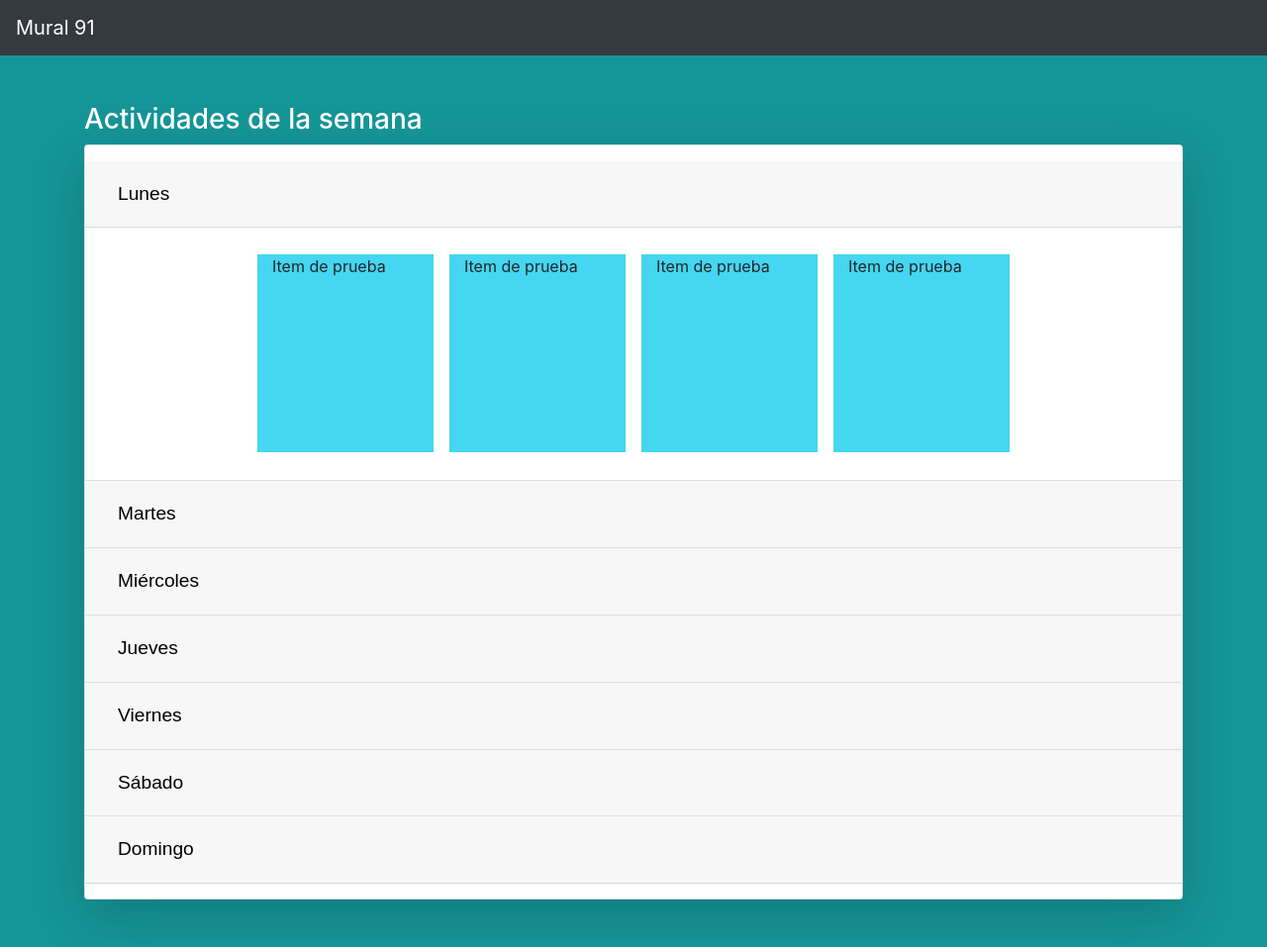
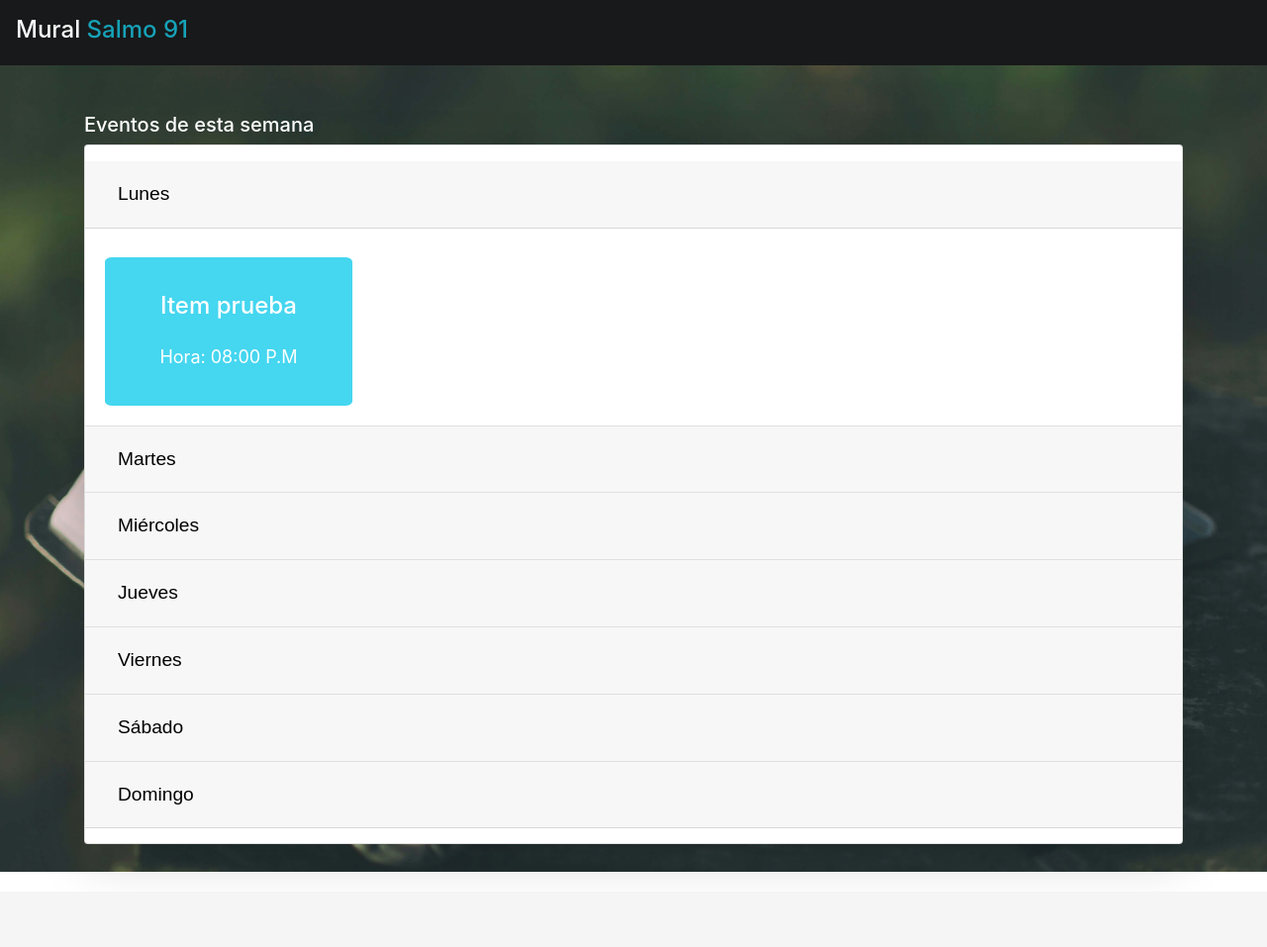
Before and after one commit to greatBrain/mural91, a Python web app: template templates/user/mural.html in a window 1280 px wide, after a click on "Lunes". Shown: the whole page at 99% size. After the commit the page ends 901 px from the top, so only its background shows below. Run offline with Jinja, Linux system fonts and the light colour scheme; the template is opened without the code that fills it, so the values that code supplies are empty; some libraries are stand-ins or nearby versions.

Commit message:
add:cards styles

```diff
--- a/templates/user/mural.html
+++ b/templates/user/mural.html
@@ -1,39 +1,59 @@
-<!DOCTYPE html>
+<!doctype html>
 <html lang="es">
     <head>
-    <meta charset="UTF-8">
-    <meta name="viewport" content="width=device-width, initial-scale=1.0">
+        <meta charset="UTF-8" />
+        <meta name="viewport" content="width=device-width, initial-scale=1.0" />
         <title>Mural actividades</title>
-    <link rel="stylesheet" href="https://stackpath.bootstrapcdn.com/bootstrap/4.5.2/css/bootstrap.min.css">
-    <link rel="stylesheet" type="text/css" href="temp.css">
+        <link
+            rel="stylesheet"
+            href="https://stackpath.bootstrapcdn.com/bootstrap/4.5.2/css/bootstrap.min.css"
+        />
+        <link rel="stylesheet" type="text/css" href="temp.css" />
     </head>
     <body>
         <header>
-        <nav class="navbar navbar-expand-lg navbar-dark bg-dark">
-            <a class="navbar-brand " href="#">Mural 91</a>
+            <nav class="navbar navbar-expand-lg navbar-dark">
+                <a class="navbar-brand pt-2" href="#">
+                    <h4>Mural <span class="text-info">Salmo 91</h4></span>
+                </a>
             </nav>
         </header>
         <main>
             <section class="activities mb-5">
                 <div class="container mt-5 rounded">
-                <h3 class="text-left text-white">Actividades de la semana</h3>
+                    <h5 class="text-left text-white">
+                        Eventos de esta semana
+                    </h5>
                     <div class="accordion shadow-lg" id="accordionExample">
                         <!-- Lunes -->
                         <div class="card pt-3">
                             <div class="card-header" id="headingMonday">
                                 <h2 class="mb-0">
-                                <button class="btn btn-link" type="button" data-toggle="collapse" data-target="#collapseMonday" aria-expanded="true" aria-controls="collapseMonday">
+                                    <button
+                                        class="btn btn-link"
+                                        type="button"
+                                        data-toggle="collapse"
+                                        data-target="#collapseMonday"
+                                        aria-expanded="true"
+                                        aria-controls="collapseMonday"
+                                    >
                                         Lunes
                                     </button>
                                 </h2>
                             </div>
-                        <div id="collapseMonday" class="collapse" aria-labelledby="headingMonday" data-parent="#accordionExample">
+                            <div
+                                id="collapseMonday"
+                                class="collapse"
+                                aria-labelledby="headingMonday"
+                                data-parent="#accordionExample"
+                            >
                                 <div class="card-body">
-                                <div class="infoCards monday">
-                                     <div class="card-item mondayCard col-lg-2 col-md-3 col-sm-4 col-xs-4">Item de prueba</div>
-                                     <div class="card-item mondayCard col-lg-2 col-md-3 col-sm-4 col-xs-4">Item de prueba</div>
-                                     <div class="card-item mondayCard col-lg-2 col-md-3 col-sm-4 col-xs-4">Item de prueba</div>
-                                     <div class="card-item mondayCard col-lg-2 col-md-3 col-sm-4 col-xs-4">Item de prueba</div>
+                                    <div class="infoCards monday"> <!--  card-shadow-->
+                                        <div class="card-item mondayCard">
+                                            <h4 class="eventTitle text-center pt-3" id="monday-event-tile">Item prueba</h4>
+                                            <p class="eventDescription" id="event-description"></p>
+                                            <p class="eventTime" id="event-time">Hora: 08:00 P.M</p>
+                                        </div>
                                     </div>
                                 </div>
                             </div>
@@ -43,18 +63,31 @@
                         <div class="card">
                             <div class="card-header" id="headingTuesday">
                                 <h2 class="mb-0">
-                                <button class="btn btn-link collapsed" type="button" data-toggle="collapse" data-target="#collapseTuesday" aria-expanded="false" aria-controls="collapseTuesday">
+                                    <button
+                                        class="btn btn-link collapsed"
+                                        type="button"
+                                        data-toggle="collapse"
+                                        data-target="#collapseTuesday"
+                                        aria-expanded="false"
+                                        aria-controls="collapseTuesday"
+                                    >
                                         Martes
                                     </button>
                                 </h2>
                             </div>
-                        <div id="collapseTuesday" class="collapse" aria-labelledby="headingTuesday" data-parent="#accordionExample">
+                            <div
+                                id="collapseTuesday"
+                                class="collapse"
+                                aria-labelledby="headingTuesday"
+                                data-parent="#accordionExample"
+                            >
                                 <div class="card-body">
                                     <div class="infoCards tuesday">
-                                    <div class="card-item tuesdayCard col-lg-2 col-md-3 col-sm-4 col-xs-4">Item de prueba</div>
-                                    <div class="card-item tuesdayCard col-lg-2 col-md-3 col-sm-4 col-xs-4">Item de prueba</div>
-                                    <div class="card-item tuesdayCard col-lg-2 col-md-3 col-sm-4 col-xs-4">Item de prueba</div>
-                                    <div class="card-item tuesdayCard col-lg-2 col-md-3 col-sm-4 col-xs-4">Item de prueba</div>
+                                        <div class="card-item tuesdayCard">
+                                            <h4 class="eventTitle text-center pt-3" id="tuesday-event-tile">Item prueba</h4>
+                                            <p class="eventDescription" id="event-description"></p>
+                                            <p class="eventTime" id="event-time">Hora: 08:00 P.M</p>
+                                        </div>
                                     </div>
                                 </div>
                             </div>
@@ -64,18 +97,31 @@
                         <div class="card">
                             <div class="card-header" id="headingWednesday">
                                 <h2 class="mb-0">
-                                <button class="btn btn-link collapsed" type="button" data-toggle="collapse" data-target="#collapseWednesday" aria-expanded="false" aria-controls="collapseWednesday">
+                                    <button
+                                        class="btn btn-link collapsed"
+                                        type="button"
+                                        data-toggle="collapse"
+                                        data-target="#collapseWednesday"
+                                        aria-expanded="false"
+                                        aria-controls="collapseWednesday"
+                                    >
                                         Miércoles
                                     </button>
                                 </h2>
                             </div>
-                        <div id="collapseWednesday" class="collapse" aria-labelledby="headingWednesday" data-parent="#accordionExample">
+                            <div
+                                id="collapseWednesday"
+                                class="collapse"
+                                aria-labelledby="headingWednesday"
+                                data-parent="#accordionExample"
+                            >
                                 <div class="card-body">
                                     <div class="infoCards wednesday">
-                                    <div class="card-item wednesdayCard col-lg-2 col-md-3 col-sm-4 col-xs-4">Item de prueba</div>
-                                    <div class="card-item wednesdayCard col-lg-2 col-md-3 col-sm-4 col-xs-4">Item de prueba</div>
-                                    <div class="card-item wednesdayCard col-lg-2 col-md-3 col-sm-4 col-xs-4">Item de prueba</div>
-                                    <div class="card-item wednesdayCard col-lg-2 col-md-3 col-sm-4 col-xs-4">Item de prueba</div>
+                                        <div class="card-item wednesdayCard">
+                                            <h4 class="eventTitle text-center pt-3" id="wednesday-event-tile">Item prueba</h4>
+                                            <p class="eventDescription" id="event-description"></p>
+                                            <p class="eventTime" id="event-time">Hora: 08:00 P.M</p>
+                                        </div>
                                     </div>
                                 </div>
                             </div>
@@ -85,18 +131,31 @@
                         <div class="card">
                             <div class="card-header" id="headingThursday">
                                 <h2 class="mb-0">
-                                <button class="btn btn-link collapsed" type="button" data-toggle="collapse" data-target="#collapseThursday" aria-expanded="false" aria-controls="collapseThursday">
+                                    <button
+                                        class="btn btn-link collapsed"
+                                        type="button"
+                                        data-toggle="collapse"
+                                        data-target="#collapseThursday"
+                                        aria-expanded="false"
+                                        aria-controls="collapseThursday"
+                                    >
                                         Jueves
                                     </button>
                                 </h2>
                             </div>
-                        <div id="collapseThursday" class="collapse" aria-labelledby="headingThursday" data-parent="#accordionExample">
+                            <div
+                                id="collapseThursday"
+                                class="collapse"
+                                aria-labelledby="headingThursday"
+                                data-parent="#accordionExample"
+                            >
                                 <div class="card-body">
                                     <div class="infoCards thursday">
-                                    <div class="card-item thursdayCard col-lg-2 col-md-3 col-sm-4 col-xs-4">Item de prueba</div>
-                                    <div class="card-item thursdayCard col-lg-2 col-md-3 col-sm-4 col-xs-4">Item de prueba</div>
-                                    <div class="card-item thursdayCard col-lg-2 col-md-3 col-sm-4 col-xs-4">Item de prueba</div>
-                                    <div class="card-item thursdayCard col-lg-2 col-md-3 col-sm-4 col-xs-4">Item de prueba</div>
+                                        <div class="card-item thursdayCard">
+                                            <h4 class="eventTitle text-center pt-3" id="thursday-event-tile">Item prueba</h4>
+                                            <p class="eventDescription" id="event-description"></p>
+                                            <p class="eventTime" id="event-time">Hora: 08:00 P.M</p>
+                                        </div>
                                     </div>
                                 </div>
                             </div>
@@ -106,18 +165,31 @@
                         <div class="card">
                             <div class="card-header" id="headingFriday">
                                 <h2 class="mb-0">
-                                <button class="btn btn-link collapsed" type="button" data-toggle="collapse" data-target="#collapseFriday" aria-expanded="false" aria-controls="collapseFriday">
+                                    <button
+                                        class="btn btn-link collapsed"
+                                        type="button"
+                                        data-toggle="collapse"
+                                        data-target="#collapseFriday"
+                                        aria-expanded="false"
+                                        aria-controls="collapseFriday"
+                                    >
                                         Viernes
                                     </button>
                                 </h2>
                             </div>
-                        <div id="collapseFriday" class="collapse" aria-labelledby="headingFriday" data-parent="#accordionExample">
+                            <div
+                                id="collapseFriday"
+                                class="collapse"
+                                aria-labelledby="headingFriday"
+                                data-parent="#accordionExample"
+                            >
                                 <div class="card-body">
                                     <div class="infoCards friday">
-                                    <div class="card-item fridayCard col-lg-2 col-md-3 col-sm-4 col-xs-4">Item de prueba</div>
-                                    <div class="card-item fridayCard col-lg-2 col-md-3 col-sm-4 col-xs-4">Item de prueba</div>
-                                    <div class="card-item fridayCard col-lg-2 col-md-3 col-sm-4 col-xs-4">Item de prueba</div>
-                                    <div class="card-item fridayCard col-lg-2 col-md-3 col-sm-4 col-xs-4">Item de prueba</div>
+                                        <div class="card-item fridayCard">
+                                            <h4 class="eventTitle text-center pt-3" id="friday-event-tile">Item prueba</h4>
+                                            <p class="eventDescription" id="event-description"></p>
+                                            <p class="eventTime" id="event-time">Hora: 08:00 P.M</p>
+                                        </div>
                                     </div>
                                 </div>
                             </div>
@@ -127,18 +199,31 @@
                         <div class="card">
                             <div class="card-header" id="headingSaturday">
                                 <h2 class="mb-0">
-                                <button class="btn btn-link collapsed" type="button" data-toggle="collapse" data-target="#collapseSaturday" aria-expanded="false" aria-controls="collapseSaturday">
+                                    <button
+                                        class="btn btn-link collapsed"
+                                        type="button"
+                                        data-toggle="collapse"
+                                        data-target="#collapseSaturday"
+                                        aria-expanded="false"
+                                        aria-controls="collapseSaturday"
+                                    >
                                         Sábado
                                     </button>
                                 </h2>
                             </div>
-                        <div id="collapseSaturday" class="collapse" aria-labelledby="headingSaturday" data-parent="#accordionExample">
+                            <div
+                                id="collapseSaturday"
+                                class="collapse"
+                                aria-labelledby="headingSaturday"
+                                data-parent="#accordionExample"
+                            >
                                 <div class="card-body">
                                     <div class="infoCards saturday">
-                                    <div class="card-item saturdayCard col-lg-2 col-md-3 col-sm-4 col-xs-4">Item de prueba</div>
-                                    <div class="card-item saturdayCard col-lg-2 col-md-3 col-sm-4 col-xs-4">Item de prueba</div>
-                                    <div class="card-item saturdayCard col-lg-2 col-md-3 col-sm-4 col-xs-4">Item de prueba</div>
-                                    <div class="card-item saturdayCard col-lg-2 col-md-3 col-sm-4 col-xs-4">Item de prueba</div>
+                                        <div class="card-item saturdayCard">
+                                            <h4 class="eventTitle text-center pt-3" id="saturday-event-tile">Item prueba</h4>
+                                            <p class="eventDescription" id="event-description"></p>
+                                            <p class="eventTime" id="event-time">Hora: 08:00 P.M</p>
+                                        </div>
                                     </div>
                                 </div>
                             </div>
@@ -148,31 +233,40 @@
                         <div class="card pb-3">
                             <div class="card-header" id="headingSunday">
                                 <h2 class="mb-0">
-                                <button class="btn btn-link collapsed" type="button" data-toggle="collapse" data-target="#collapseSunday" aria-expanded="false" aria-controls="collapseSunday">
+                                    <button
+                                        class="btn btn-link collapsed"
+                                        type="button"
+                                        data-toggle="collapse"
+                                        data-target="#collapseSunday"
+                                        aria-expanded="false"
+                                        aria-controls="collapseSunday">
                                         Domingo
                                     </button>
                                 </h2>
                             </div>
-                        <div id="collapseSunday" class="collapse" aria-labelledby="headingSunday" data-parent="#accordionExample">
+                            <div
+                                id="collapseSunday"
+                                class="collapse"
+                                aria-labelledby="headingSunday"
+                                data-parent="#accordionExample"
+                            >
                                 <div class="card-body">
                                     <div class="infoCards sunday">
-                                    <div class="card-item sundayCard col-lg-2 col-md-3 col-sm-4 col-xs-4">Item de prueba</div>
-                                    <div class="card-item sundayCard col-lg-2 col-md-3 col-sm-4 col-xs-4">Item de prueba</div>
-                                    <div class="card-item sundayCard col-lg-2 col-md-3 col-sm-4 col-xs-4">Item de prueba</div>
-                                    <div class="card-item sundayCard col-lg-2 col-md-3 col-sm-4 col-xs-4">Item de prueba</div>
+                                        <div class="card-item sundayCard">
+                                            <h4 class="eventTitle text-center pt-3" id="sunday-event-tile">Item prueba</h4>
+                                            <p class="eventDescription" id="event-description"></p>
+                                            <p class="eventTime" id="event-time">Hora: 08:00 P.M</p>
                                         </div>
                                     </div>
                                 </div>
                             </div>
-
-                </div> <!-- /.accordion -->
-            </div> <!-- /.container -->
+                        </div>
+                    </div>
+                    <!-- /.accordion -->
+                </div>
+                <!-- /.container -->
             </section>
         </main>
-
-    <!-- <footer>
-        <p>© 2024 Mural Salmo 91</p>
-    </footer> -->
 
         <script src="https://code.jquery.com/jquery-3.5.1.slim.min.js"></script>
         <script src="https://cdn.jsdelivr.net/npm/@popperjs/core@2.9.2/dist/umd/popper.min.js"></script>
--- a/templates/user/temp.css
+++ b/templates/user/temp.css
@@ -5,11 +5,23 @@
 }
 
 html, body{
-    background-color: #159597;
+    background-image: url("temp-img.jpg");
+    background-position: center center;
+    background-size: cover;
+    background-repeat: no-repeat;
+    background-attachment: fixed;
     scroll-behavior: smooth;
     scrollbar-width: none;
 }
 
+nav{
+    background-color: #18191a;
+}
+.card-shadow{
+    -webkit-box-shadow: -6px 6px 25px -1px rgba(0,0,0,0.29);
+    -moz-box-shadow: -6px 6px 25px -1px rgba(0,0,0,0.29);
+    box-shadow: -6px 6px 25px -1px rgba(0,0,0,0.29);
+}
 .card h2>.btn{
     font-family: Arial, Helvetica, sans-serif;
     font-size: 0.6em;
@@ -18,46 +30,75 @@ html, body{
 }
 
 .card .card-item{
-    max-width: 200px;
-    height: 200px;
-    overflow-y: scroll;
-    overflow-x: hidden;
-    scrollbar-width: none;
-    margin: 8px;
+    flex: 0 0 auto;
+    flex-direction: column;
+    width: 250px;
+    height: 150px;
+    margin-right: 15px;
+    margin-top: 10px;
+    color: #fff;
+    display: flex;
+    justify-content: center;
+    align-items: center;
+    font-size: 18px;
+    border-radius: 8px;
+}
+
+.card .card-body{
+    display: flex;
+    overflow: hidden;
 }
 
 .card .infoCards{
     display: flex;
     flex-direction: row;
-    justify-content: center;
+    justify-content: flex-start;
     align-items: center;
     flex-wrap: wrap;
+    overflow-x: scroll;
+     scrollbar-width: none;
+    -webkit-overflow-scrolling: touch;
 }
+
+@media(width <768px){
+    .card .infoCards{
+        display: flex;
+        flex-wrap: nowrap;
+    }
+}
+
 
 .card .infoCards .mondayCard{
     background-color: #45d6f0;
+    border-radius: 3%;
 }
 
 .card .infoCards .tuesdayCard{
     background-color:#946124;
+    border-radius: 3%;
 }
 
 .card .infoCards .wednesdayCard{
     background-color:#de5220;
+    border-radius: 3%;
 }
 
 .card .infoCards .thursdayCard{
     background-color: #005f68;
+    border-radius: 3%;
 }
 
 .card .infoCards .fridayCard{
     background-color: #1dff8c;
+    border-radius: 3%;
 }
 
 .card .infoCards .saturdayCard{
     background-color: #f2ac81;
+    border-radius: 3%;
 }
 
 .card .infoCards .sundayCard{
     background-color:#f5cf00;
+    border-radius: 3%;
 }
```
Also changed, not shown: static/img/bible-desktop.jpg (added), static/img/bible-movil.jpg (added), templates/admin/login.html (added), templates/admin/panel.html (added), templates/user/temp-img.jpg (added), 2 other files. Lines whose indentation alone changed are shown as unchanged.
